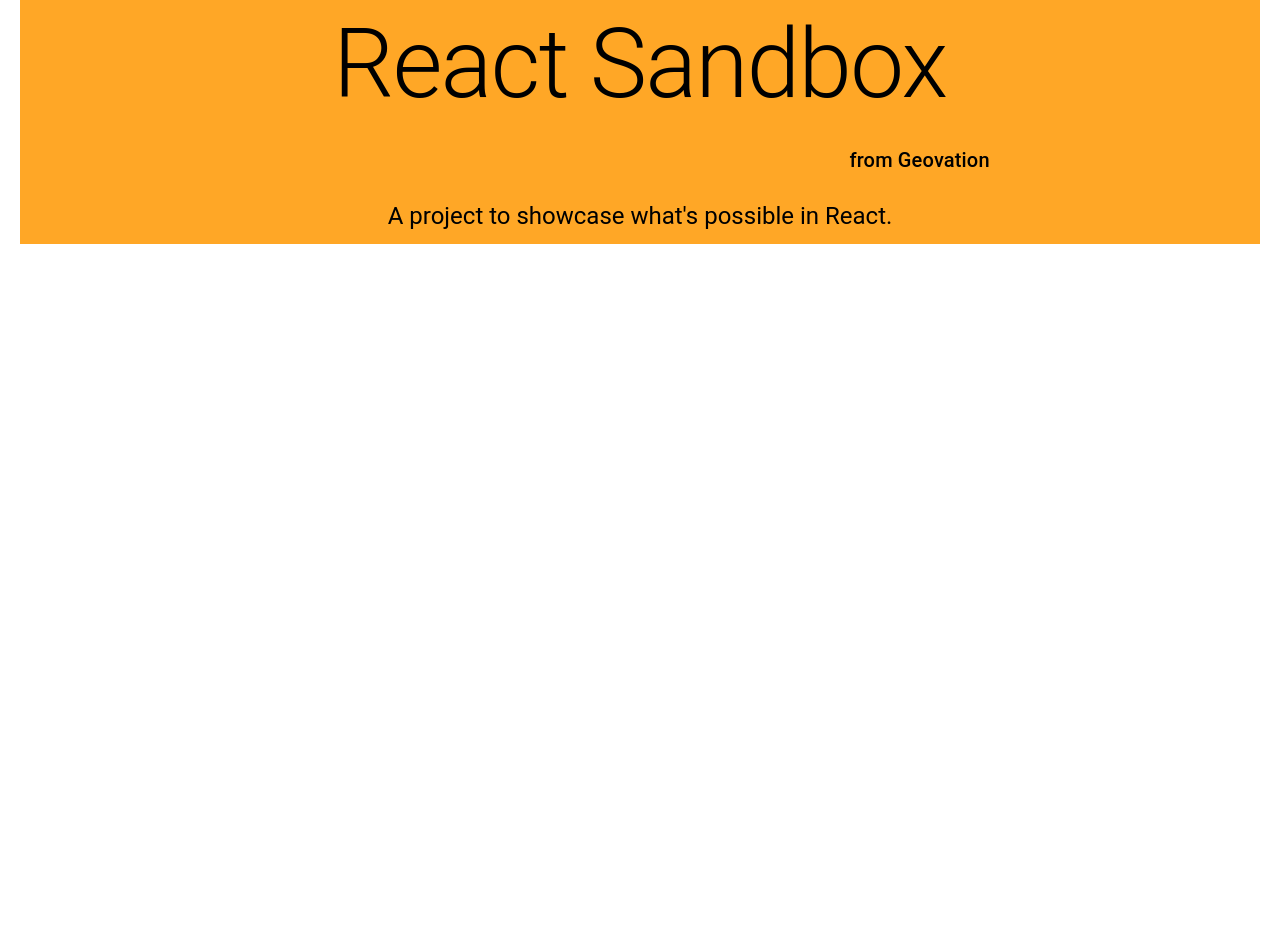
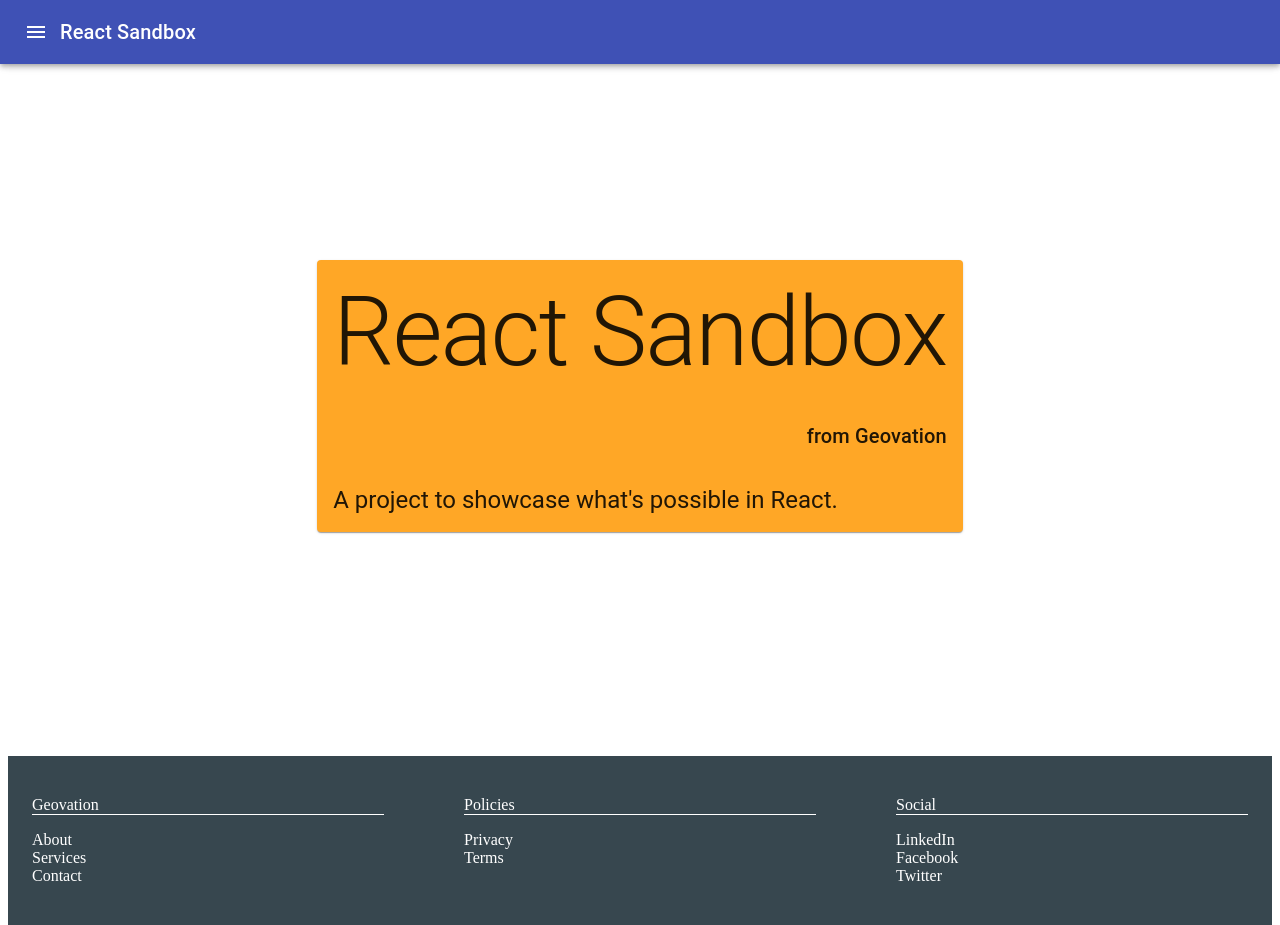
Before and after one commit to Geovation/react-sandbox, a React (Create React App) app: page / in a window 1280 px wide. Before the commit the page ends 800 px from the top, so only its background shows below. Built offline with nearby package versions, Linux system fonts and the light colour scheme.

Commit message:
add navbar+footer

```diff
--- a/src/App.js
+++ b/src/App.js
@@ -1,23 +1,32 @@
 import { Container, Grid } from "@material-ui/core";
 import HomePage from "./components/home-page";
-import { useTheme } from "@material-ui/core/styles";
+import { ThemeProvider, useTheme } from "@material-ui/core/styles";
+import TopAppBar from './components/common/top-app-bar';
+import Footer from './components/common/footer';
 
 function App() {
-  const theme = useTheme();
+  const appTheme = useTheme();
 
   return (
-    <Container maxWidth="lg">
+    <ThemeProvider theme={appTheme} >
+      <TopAppBar/>
+
+    <Container maxWidth="lg" my="auto">
       <Grid
         container
         direction="column"
         justifyContent="center"
         alignItems="center"
         spacing={3}
-        style={{ backgroundColor: "#ffa726" }}
+        style={{ minHeight: '100vh'}
+      }
       >
         <HomePage />
       </Grid>
     </Container>
+    <Footer/>
+
+    </ThemeProvider>
   );
 }
 
--- /dev/null
+++ b/src/components/common/footer.js
@@ -0,0 +1,57 @@
+import { Box, Container, Grid, Link } from '@material-ui/core';
+
+function Footer() {
+    return (
+        <footer>
+            <Box bgcolor="#37474f" color="#ffffff" mx={0}>
+                <Container maxWidth="lg" >
+                    <Grid container spacing={10}>
+
+                        <Grid item xs={12} sm={4}>
+                            <Box borderBottom={1}>Geovation</Box>
+                            <Box pt={2}>
+                                <Link color="inherit">About</Link>
+                            </Box>
+                            <Box>
+                                <Link color="inherit">Services</Link>
+                            </Box>
+                            <Box>
+                                <Link color="inherit">Contact</Link>
+                            </Box>
+                        </Grid>
+
+
+                        <Grid item item xs={12} sm={4}>
+                            <Box borderBottom={1}>Policies</Box>
+                            <Box pt={2}>
+                                <Link color="inherit">Privacy</Link>
+                            </Box>
+                            <Box>
+                                <Link color="inherit">Terms</Link>
+                            </Box>
+                        </Grid>
+
+                        <Grid item xs={12} sm={4}>
+                            <Box borderBottom={1}>Social</Box>
+                            <Box pt={2}>
+                                <Link color="inherit">LinkedIn</Link>
+                            </Box>
+                            <Box>
+                                <Link color="inherit">Facebook</Link>
+                            </Box>
+                            <Box>
+                                <Link color="inherit">Twitter</Link>
+                            </Box>
+                        </Grid>
+
+
+
+                    </Grid>
+                </Container>
+            </Box>
+        </footer>
+
+    );
+}
+
+export default Footer;
--- /dev/null
+++ b/src/components/common/top-app-bar.js
@@ -0,0 +1,18 @@
+import { AppBar, Toolbar, Typography, IconButton } from '@material-ui/core';
+import MenuIcon from '@material-ui/icons/Menu';
+
+function TopAppBar() {
+    return(<AppBar>
+        <Toolbar>
+        <IconButton edge="start" color="inherit" aria-label="menu">
+            <MenuIcon />
+          </IconButton>
+          <Typography variant="h6">
+            React Sandbox
+          </Typography>
+
+        </Toolbar>
+    </AppBar>);
+}
+
+export default TopAppBar;
--- a/src/components/home-page.js
+++ b/src/components/home-page.js
@@ -1,24 +1,35 @@
 import { Fragment } from "react";
-import { Grid, Typography } from "@material-ui/core";
+import { Grid, Typography, Card, Box  } from "@material-ui/core";
 
 function HomePage() {
   return (
     <Fragment>
-      <Grid item>
+      <Card  style={{ backgroundColor: "#ffa726"}}>
+      <Grid item p={1}>
+        <Box p={2}>
         <Typography variant="h1">React Sandbox</Typography>
+        </Box>
+
       </Grid>
 
-      <Grid item container lg={7} justifyContent="flex-end">
+      <Grid item container justifyContent="flex-end">
         <Grid item>
+          <Box p={2}>
           <Typography variant="h6">from Geovation</Typography>
+
+          </Box>
+
         </Grid>
       </Grid>
 
       <Grid item>
+        <Box p={2}>
         <Typography variant="h5">
           A project to showcase what's possible in React.
         </Typography>
+        </Box>
       </Grid>
+      </Card>
     </Fragment>
   );
 }
--- a/src/theme.js
+++ b/src/theme.js
@@ -16,6 +16,7 @@ const theme = createTheme( {
           contrastText: '#000000',
         },
       },
+      spacing: 8,
 });
 
 export default theme;
```
